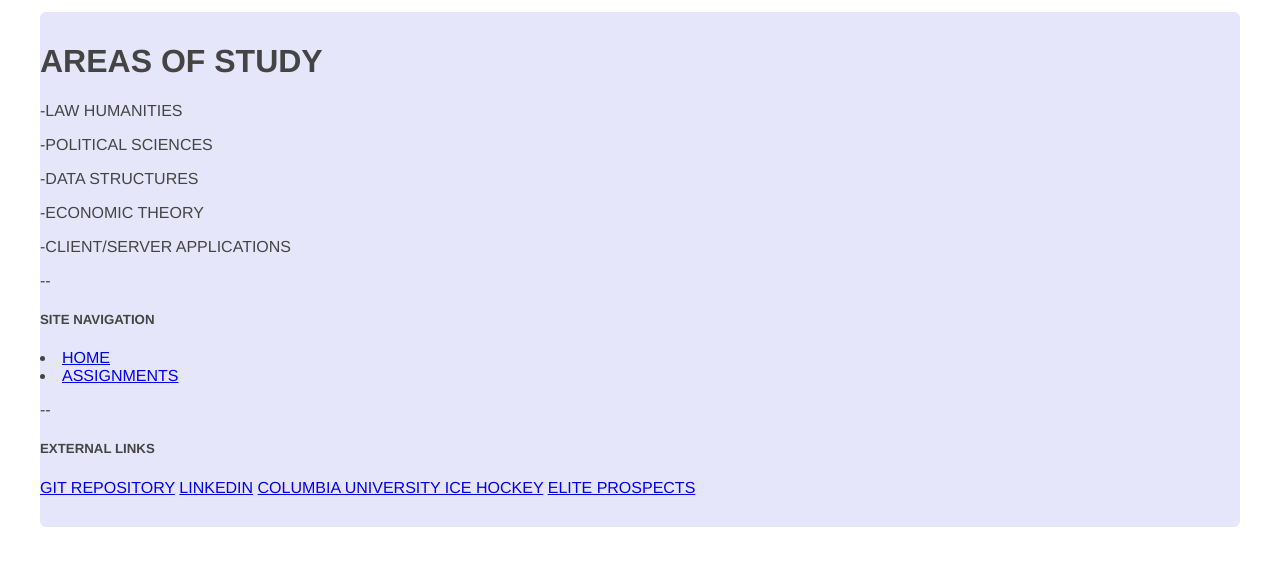
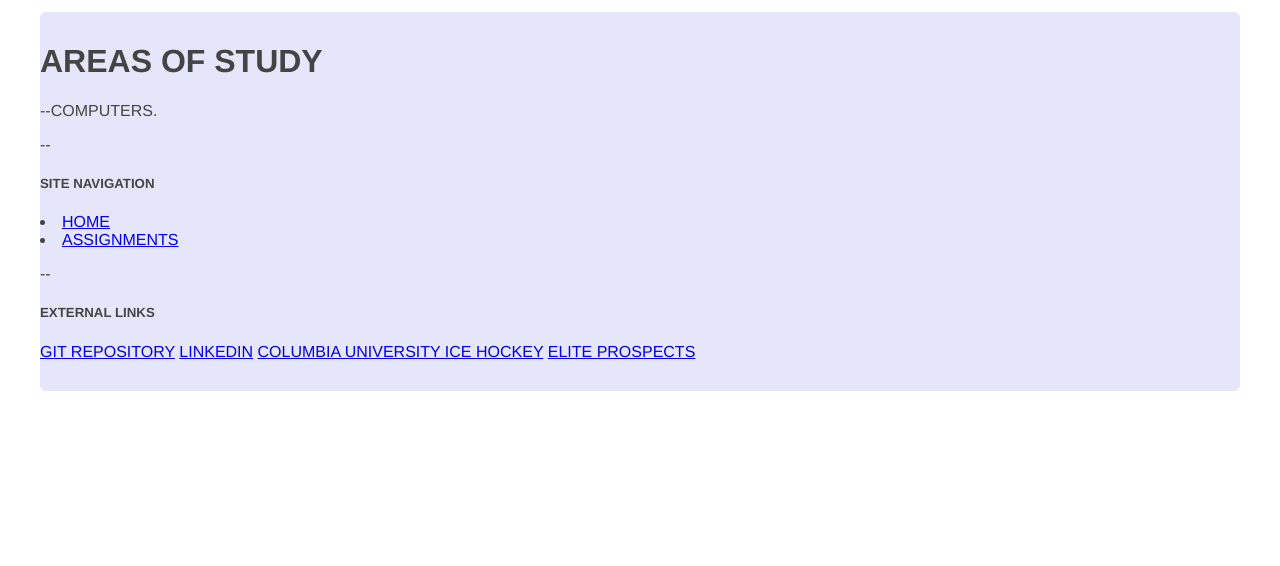
Before and after one commit to boVantage007/bd2561-final, a Flask app: page /about/ in a window 1280 px wide. Shown: the part 53-619 px from the top of the page. Run offline with Flask 2, Linux system fonts and the light colour scheme.

Commit message:
UPDATED about.html in STATIC

```diff
--- a/templates/about.html
+++ b/templates/about.html
@@ -5,11 +5,7 @@
     {% block content %}
     <div class="about">
         <h1>AREAS OF STUDY</h1>
-        <p>-LAW HUMANITIES</p>
-        <p>-POLITICAL SCIENCES</p>
-        <p>-DATA STRUCTURES</p>
-        <p>-ECONOMIC THEORY</p>
-        <p>-CLIENT/SERVER APPLICATIONS</p>
+        <p>--COMPUTERS.</p>
         <p>--</p>
         <h5>SITE NAVIGATION</h5>
         <li><a href="{{ url_for('home') }}">HOME</a></li>
```
